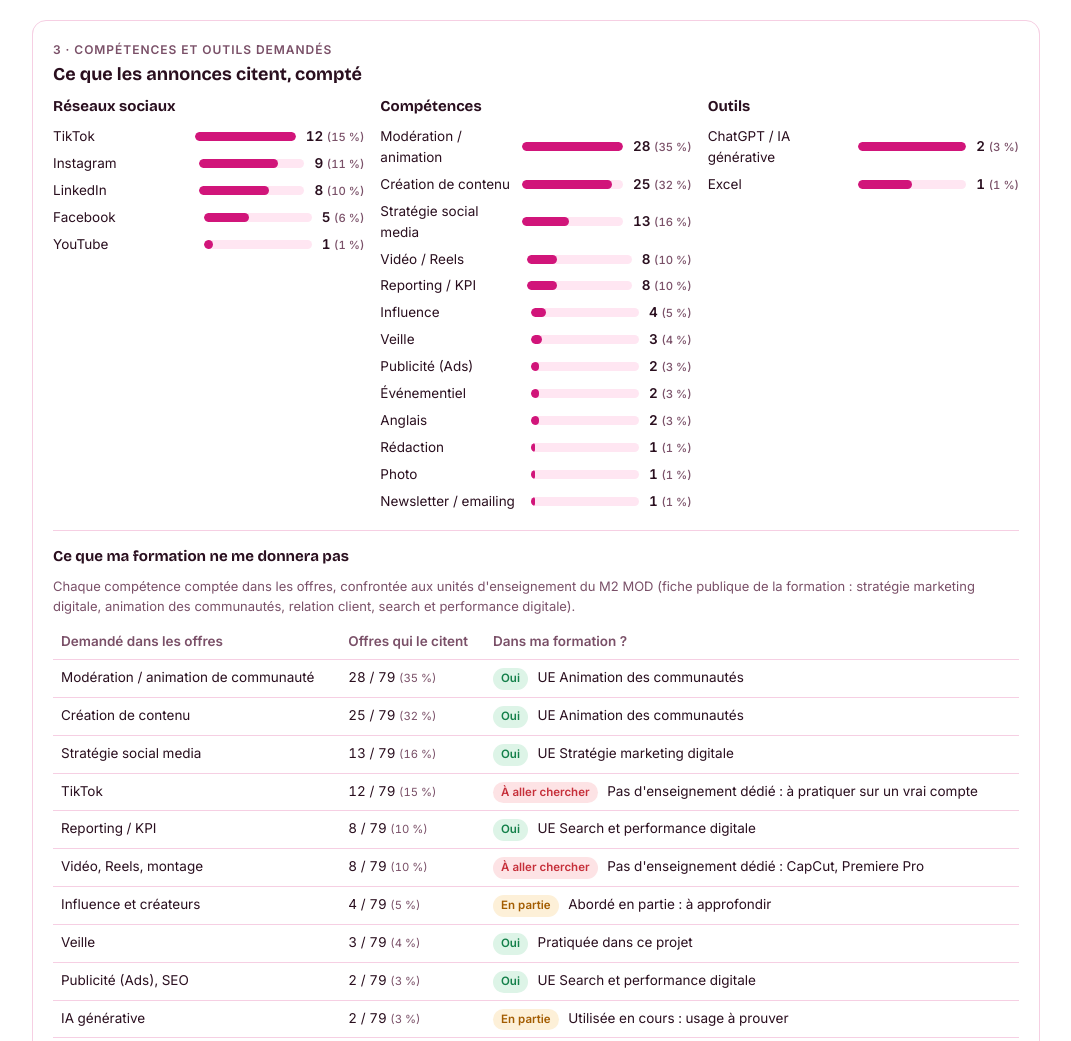
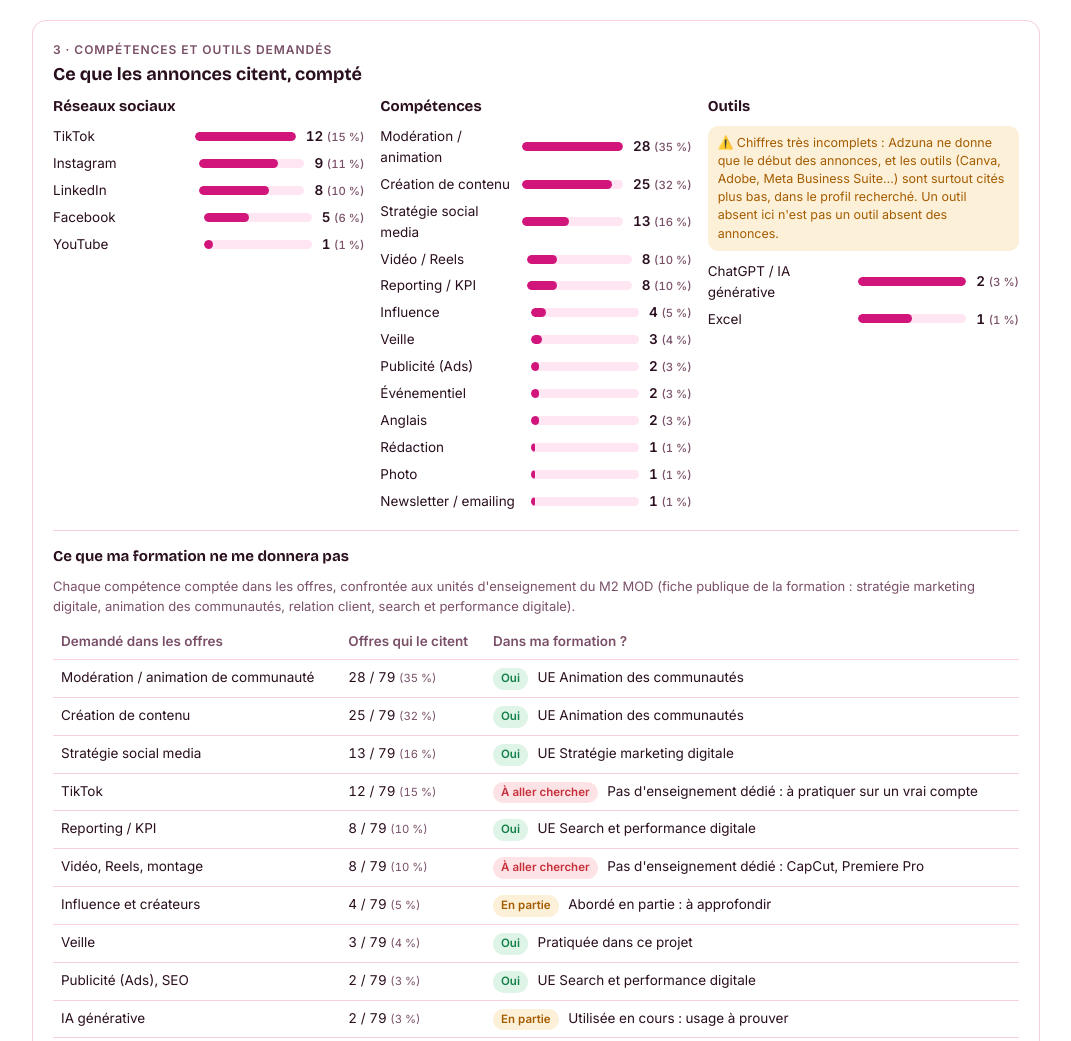
Before and after one commit to linaelh-cloud/projet-pro, a plain HTML site: page index.html in a window 1280 px wide. Shown: the part 2058-3099 px from the top of the page, without its empty margins (104-1175 px from the left). Drawn offline with nearby package versions, Linux system fonts and the light colour scheme.

Commit message:
Avertissement sur le comptage des outils

```diff
--- a/index.html
+++ b/index.html
@@ -198,6 +198,7 @@ table.mini td{padding:7px 8px;border-bottom:1px solid var(--line);vertical-align
 .offer .detail-txt{color:var(--ink);font-size:14.5px;line-height:1.6}
 .offer .detail-note{font-size:12.5px}
 .lien-detail{margin-top:8px;border:0;background:none;padding:0;color:var(--accent);font-weight:600;font-size:13px;cursor:pointer}
+.warn-box{margin:0 0 10px;font-size:12.5px;line-height:1.45;background:var(--warn-soft);color:var(--warn);border-radius:10px;padding:8px 10px}
 .toast{position:fixed;left:50%;transform:translateX(-50%);bottom:calc(20px + env(safe-area-inset-bottom,0px));background:var(--ink);color:var(--bg);padding:10px 16px;border-radius:999px;font-size:14px;font-weight:600;z-index:20}
 @media (prefers-reduced-motion:no-preference){.btn,.site,nav.tabs a{transition:background .15s,border-color .15s}}
 </style>
@@ -290,7 +291,7 @@ table.mini td{padding:7px 8px;border-bottom:1px solid var(--line);vertical-align
     <div class="grid3">
       <div><h4>Réseaux sociaux</h4><div class="bars" id="b-reseaux"></div></div>
       <div><h4>Compétences</h4><div class="bars" id="b-comp"></div></div>
-      <div><h4>Outils</h4><div class="bars" id="b-outils"></div></div>
+      <div><h4>Outils</h4><p class="warn-box">⚠️ Chiffres très incomplets : Adzuna ne donne que le début des annonces, et les outils (Canva, Adobe, Meta Business Suite…) sont surtout cités plus bas, dans le profil recherché. Un outil absent ici n'est pas un outil absent des annonces.</p><div class="bars" id="b-outils"></div></div>
     </div>
     <div class="gap">
       <h4>Ce que ma formation ne me donnera pas</h4>
```
